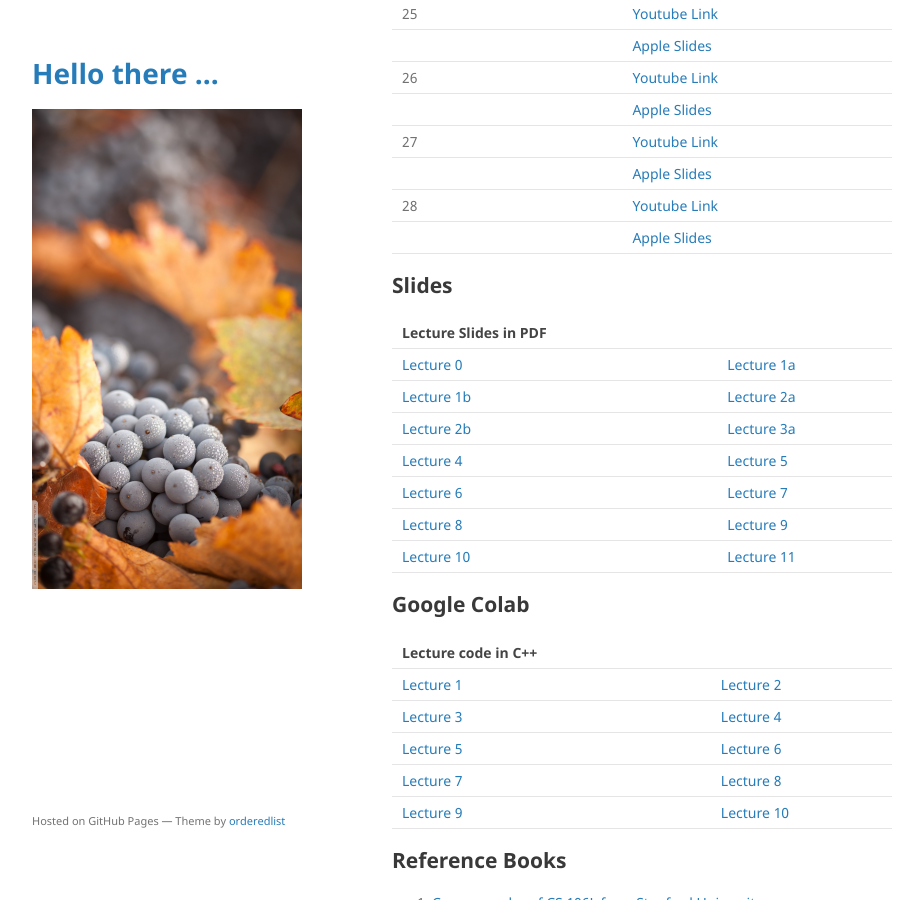
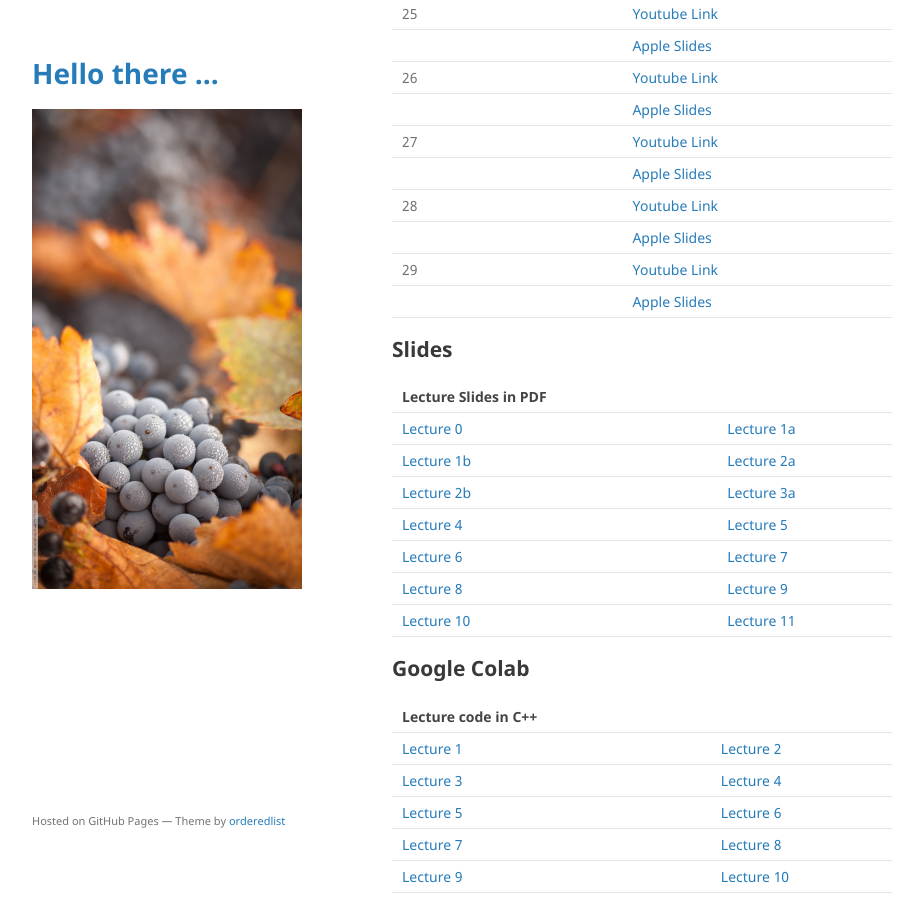
Before and after one commit to mohammadmotiurrahman/mohammadmotiurrahman.github.io, a Jekyll site: the page built from cse203_4/index.md, in a window 1280 px wide and 900 px high, scrolled down 4173 px. Shown: the whole window, without its empty margins (178-1101 px from the left). Built offline with Jekyll 4.4.1, drawn with Linux system fonts in a browser that asks for light colours; our own code applies the rules of GitHub Pages for plain Markdown files.

Commit message:
Update index.md

```diff
--- a/cse203_4/index.md
+++ b/cse203_4/index.md
@@ -139,6 +139,8 @@
 |         |              | [Apple Slides](https://www.icloud.com/keynote/09LtWkH-v-yoydagIPSMtyKUw#Presentation_7) |
 | 28      |              | [Youtube Link](https://youtu.be/KlQXT46950w)                                                                   |
 |         |              | [Apple Slides](https://www.icloud.com/keynote/0JfO1oBCIpuDzLSDIGRGcGTaA#Presentation_10) |
+| 29      |              | [Youtube Link](https://youtu.be/E_3VwuxrBE8)                                                                   |
+|         |              | [Apple Slides](https://www.icloud.com/keynote/08SwmmdiYUM4Nn8xzcwCtu0DA#Presentation_12) |
 
 
 ## Slides
```
